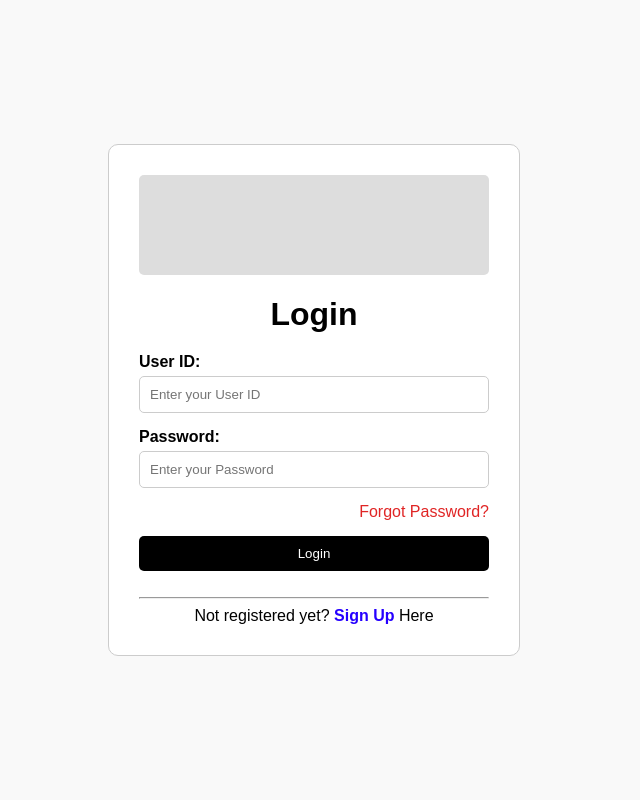
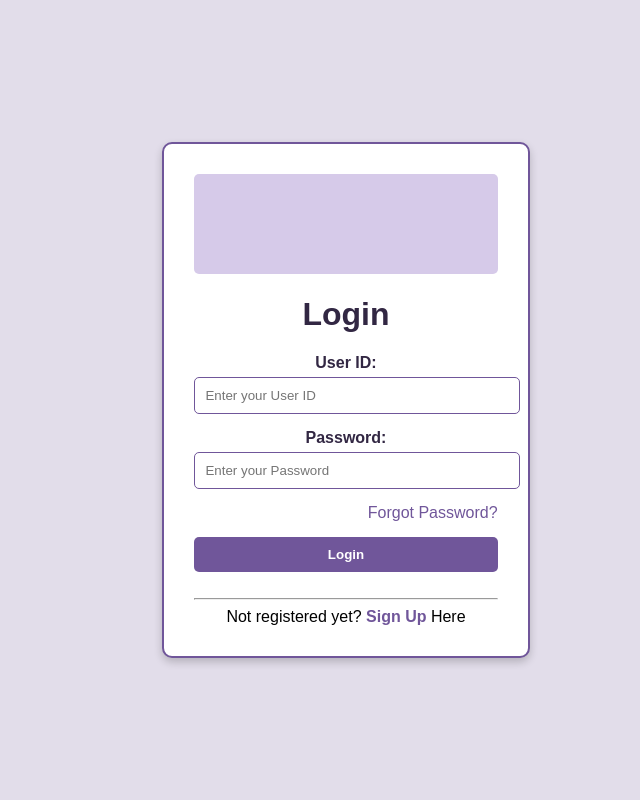
Before and after one commit to NgYunShi1211103311/FYP-Website, a PHP site: page /login.html in a window 1280 px wide. Shown: the whole page, without its empty margins (326-966 px from the left). Run offline with PHP 8.4, Linux system fonts and the light colour scheme.

Commit message:
Update login.css

```diff
--- a/assignment/login.css
+++ b/assignment/login.css
@@ -1,25 +1,19 @@
 body {
-    font-family:Arial, Helvetica, sans-serif;
+    font-family: Arial, Helvetica, sans-serif;
     margin: 0;
     padding: 0;
-    background-color: #f9f9f9;
+    background-color: #E2DDEA;
     display: flex;
     justify-content: center;
     align-items: center;
     height: 100vh;
 }
 
-.login_container {
-    display: flex;
-    justify-content: center;
-    align-items: center;
-    width: 100%;
-}
-
 .login_box {
     background-color: #fff;
-    border: 1px solid #ccc;
+    border: 2px solid #70569a;
     border-radius: 10px;
+    box-shadow: 0 4px 8px rgba(0, 0, 0, 0.2);
     padding: 30px;
     text-align: center;
     max-width: 350px;
@@ -28,66 +22,60 @@ body {
 
 .logo_container {
     height: 100px;
-    background-color: #ddd;
+    background-color: #d6cae9;
     margin-bottom: 20px;
     border-radius: 5px;
 }
 
 h1 {
-    margin-bottom: 20px;
-}
-
-form {
-    text-align: left;
+    color: #322743;
 }
 
 label {
     display: block;
     margin-bottom: 5px;
     font-weight: bold;
+    color: #322743;
 }
 
 input {
     width: 100%;
     padding: 10px;
     margin-bottom: 15px;
-    border: 1px solid #ccc;
+    border: 1px solid #70569a;
     border-radius: 5px;
-    box-sizing: border-box;
 }
 
 button {
     width: 100%;
     padding: 10px;
-    background-color: #000000;
+    background-color: #70569a;
     color: #fff;
     border: none;
     border-radius: 5px;
     cursor: pointer;
+    font-weight: bold;
 }
 
 button:hover {
-    background-color: #1f281d;
+    background-color: #322743;
 }
 
 .forgot_password {
     display: block;
     text-align: right;
     margin-bottom: 15px;
-    color:rgb(224, 37, 37);
+    color: #70569a;
     text-decoration: none;
-}
-
-.forgot_password:hover {
-    text-decoration: underline;
 }
 
 .signup_link a {
     text-decoration: none;
-    color:rgb(38, 0, 255);
+    color: #70569a;
     font-weight: bold;
 }
 
 .signup_link a:hover {
+    color: #322743;
     text-decoration: underline;
 }
```
